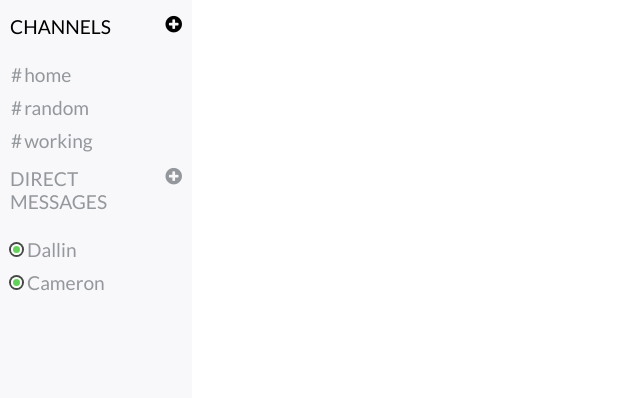
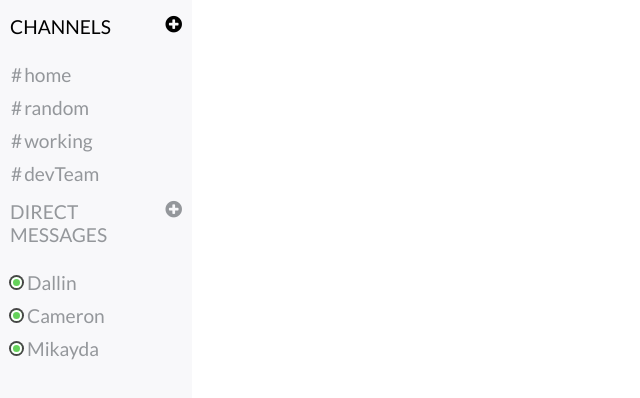
Before and after one commit to dallin-r-parker/react-slack, a React (Create React App) app: page / in a window 1280 px wide. Shown: the top 398 px of the page, without its empty margins (0-640 px from the left). Built offline with nearby package versions, Linux system fonts and the light colour scheme.

Commit message:
working redux connection

```diff
--- a/package.json
+++ b/package.json
@@ -11,6 +11,8 @@
     "node-sass-chokidar": "^0.0.3",
     "react": "^15.6.1",
     "react-dom": "^15.6.1",
+    "react-redux": "^5.0.5",
+    "redux": "^3.7.1",
     "socket.io": "^2.0.3",
     "socket.io-client": "^2.0.3"
   },
--- a/src/App.js
+++ b/src/App.js
@@ -1,4 +1,5 @@
 import React, { Component } from 'react';
+import {connect} from 'react-redux'
 import './App.css';
 import Nav from './components/Nav/Nav'
 import DirectChannels from './components/DirectChannels/DirectChannels'
@@ -7,18 +8,18 @@
   constructor(props){
     super(props)
 
-    this.state = {
-      channels: ['home', 'random', 'working'],
-      directChannels: ['Dallin', 'Cameron']
-    }
+    //this.state = {
+    //  channels: ['home', 'random', 'working'],
+    //  directChannels: ['Dallin', 'Cameron']
+    //}
   }
 
   render() {
-    const navChannels = this.state.channels.map((channel, i) => (
+    const navChannels = this.props.channels.map((channel, i) => (
       <Nav key={i} channels={channel}/>
     ))
 
-    const directChannel = this.state.directChannels.map((dm, i) => (
+    const directChannel = this.props.directChannels.map((dm, i) => (
       <DirectChannels key={i} dm={dm}/>
     ))
 
@@ -39,7 +40,13 @@
   }
 }
 
-export default App;
+function mapStateToProps(state){
+  return {
+    channels: state.channels,
+    directChannels: state.directChannels
+  }
+}
 
-//todo: style the default top part of both dm & nav channels
+export default connect(mapStateToProps)(App)
+
 //todo: add redux into it and start creating reducers
--- a/src/index.js
+++ b/src/index.js
@@ -1,8 +1,14 @@
 import React from 'react';
 import ReactDOM from 'react-dom';
+import {Provider} from 'react-redux'
+import store from './redux/store'
 import './index.css';
 import App from './App';
 import registerServiceWorker from './registerServiceWorker';
 
-ReactDOM.render(<App />, document.getElementById('root'));
-registerServiceWorker();
+ReactDOM.render(
+	<Provider store={store}>
+		<App />
+	</Provider>,
+	document.getElementById('root'));
+	registerServiceWorker();
```
Also changed, not shown: 1 other file (tests, documents, lock files or other folders).
